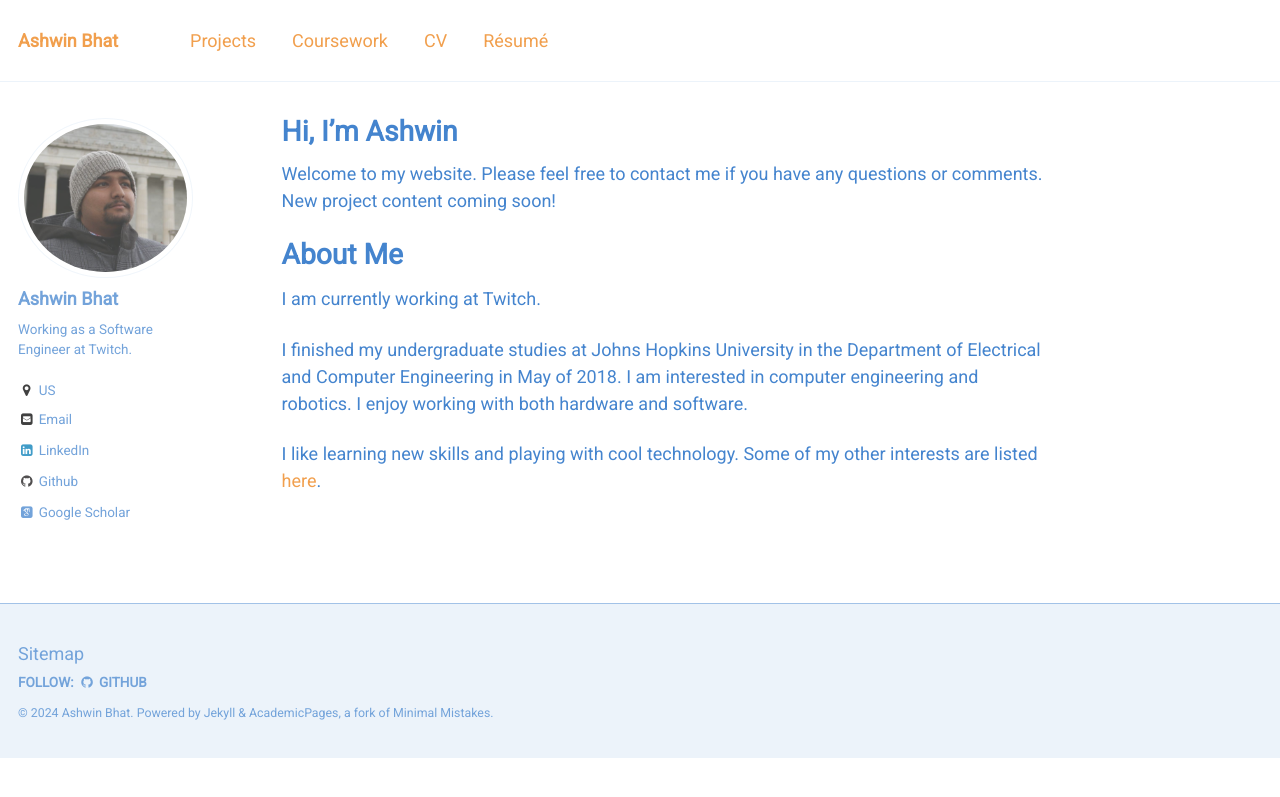
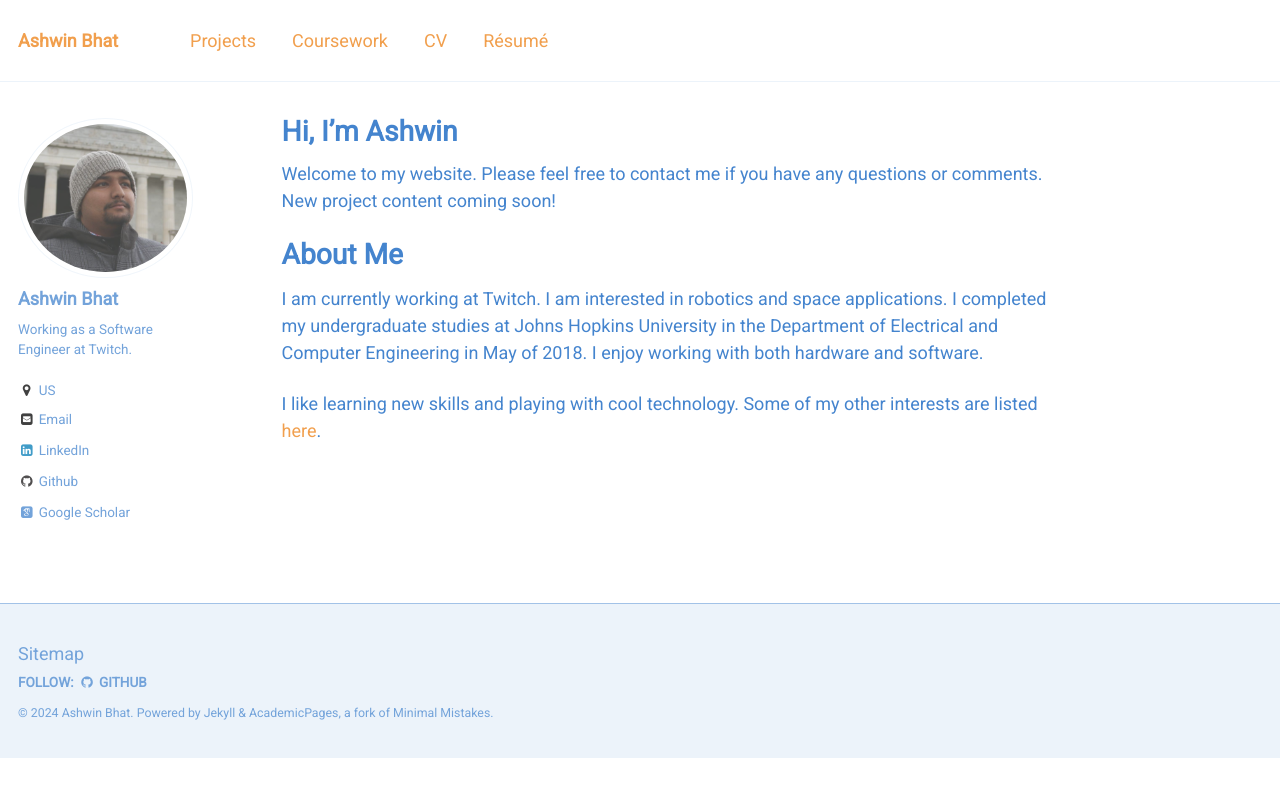
Before and after one commit to The-Shwin/the-shwin.github.io, a Jekyll site: the page built from _pages/about.md, in a window 1280 px wide. Shown: the top 797 px of the page. Built offline with Jekyll 4.4.1, drawn with Linux system fonts in a browser that asks for light colours; some web fonts are replaced.

Commit message:
Resume update

```diff
--- a/_pages/about.md
+++ b/_pages/about.md
@@ -24,7 +24,7 @@ Welcome to my website. Please feel free to contact me if you have any questions
 About Me
 ======
 I am currently working at Twitch.
-
-I finished my undergraduate studies at Johns Hopkins University in the Department of Electrical and Computer Engineering in May of 2018. I am interested in computer engineering and robotics. I enjoy working with both hardware and software.
+I am interested in robotics and space applications.
+I completed my undergraduate studies at Johns Hopkins University in the Department of Electrical and Computer Engineering in May of 2018. I enjoy working with both hardware and software.
 
 I like learning new skills and playing with cool technology. Some of my other interests are listed [here](https://theshwin.com/fun_facts/).
```
Also changed, not shown: 1 other file.
